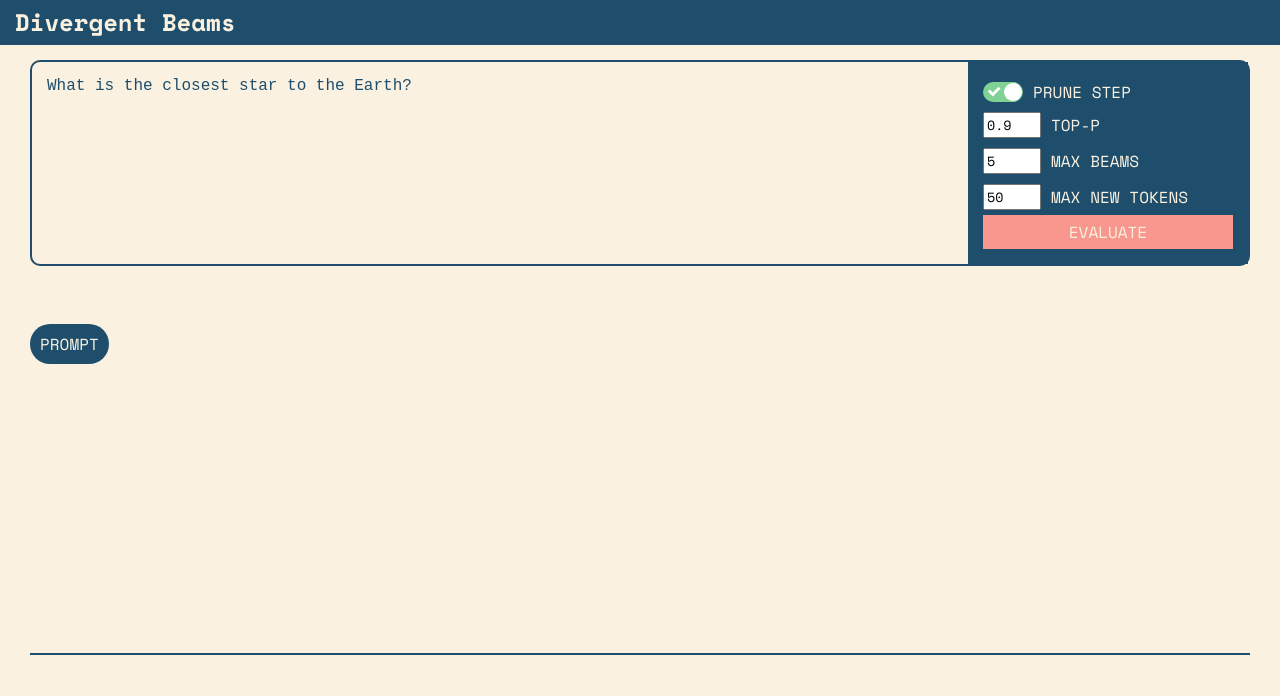
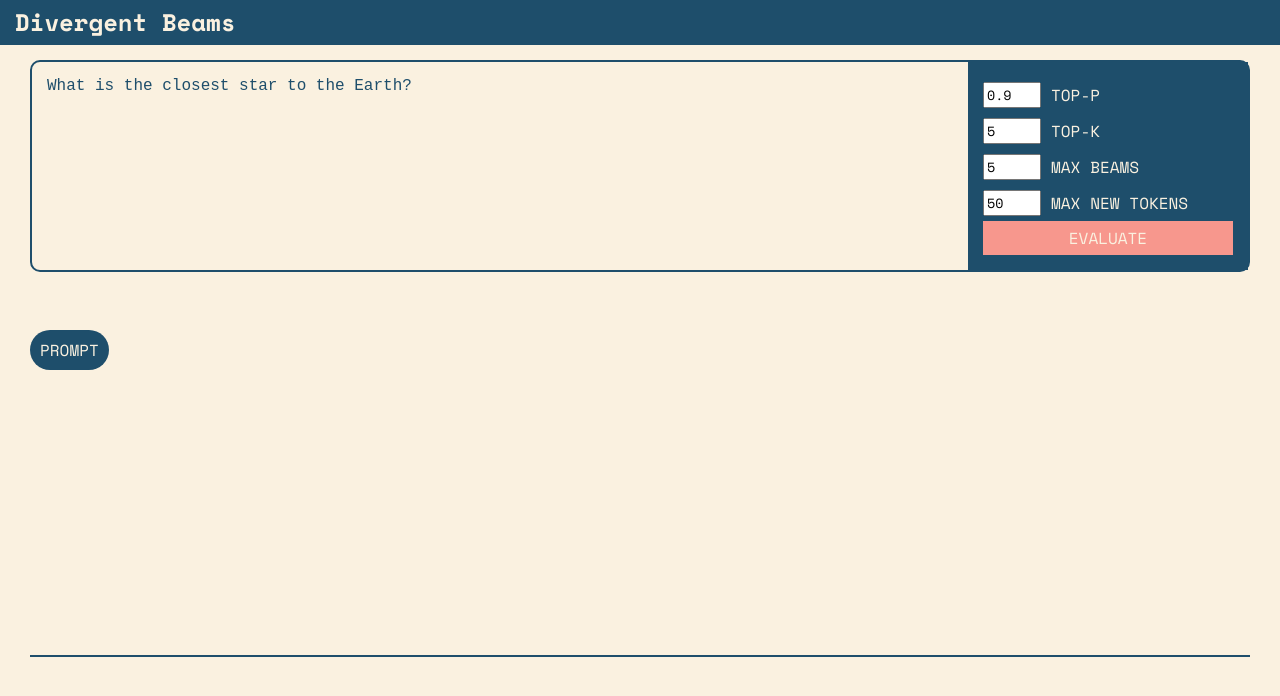
Before and after one commit to AaronJohnston/divergent-beams, a React (Vite) app in the folder ui/: page / in a window 1280 px wide. Shown: the top 696 px of the page. Built offline with nearby package versions, Linux system fonts and the light colour scheme.

Commit message:
Top k setting

```diff
--- a/ui/src/App.tsx
+++ b/ui/src/App.tsx
@@ -11,8 +11,6 @@ const TREE_ENDPOINT =
 function App() {
   const [eventSource, setEventSource] = useState<EventSource | null>(null);
   const [levels, setLevels] = useState<LevelSpec[]>([]);
-  const [lastPromptOptions, setLastPromptOptions] =
-    useState<PromptOptions | null>(null);
 
   const cancelGeneration = () => {
     if (eventSource) {
@@ -23,9 +21,8 @@ function App() {
 
   const evaluatePrompt = (promptOptions: PromptOptions) => {
     console.log("OPENING EVENT SOURCE");
-    const url = `${TREE_ENDPOINT}?topP=${promptOptions.topP}&maxBeams=${promptOptions.maxBeams}&maxNewTokens=${promptOptions.maxNewTokens}&prompt=${promptOptions.prompt}`;
+    const url = `${TREE_ENDPOINT}?topP=${promptOptions.topP}&topK=${promptOptions.topK}&maxBeams=${promptOptions.maxBeams}&maxNewTokens=${promptOptions.maxNewTokens}&prompt=${promptOptions.prompt}`;
     const eventSource = new EventSource(url);
-    setLastPromptOptions(promptOptions);
     setLevels([]);
 
     eventSource.onerror = (event) => {
@@ -52,10 +49,7 @@ function App() {
         <h1>Divergent Beams</h1>
       </header>
       <div className="App-content">
-        <PromptInput
-          lastPromptOptions={lastPromptOptions}
-          evaluatePrompt={evaluatePrompt}
-        ></PromptInput>
+        <PromptInput evaluatePrompt={evaluatePrompt}></PromptInput>
         <GenTree
           levels={levels}
           isGenerating={
--- a/ui/src/PromptInput.tsx
+++ b/ui/src/PromptInput.tsx
@@ -1,5 +1,5 @@
 import { useState } from "react";
-import Switch from "react-switch";
+// import Switch from "react-switch";
 import { PromptOptions } from "./types";
 
 function PromptInput({
@@ -10,10 +10,11 @@ function PromptInput({
   const [prompt, setPrompt] = useState(
     "What is the closest star to the Earth?"
   );
-  const [embedPrune, setEmbedPrune] = useState(true);
+  // const [embedPrune, setEmbedPrune] = useState(true);
   const [maxBeams, setMaxBeams] = useState(5);
   const [maxNewTokens, setMaxNewTokens] = useState(50);
   const [topP, setTopP] = useState(0.9);
+  const [topK, setTopK] = useState(5);
 
   return (
     <div className="PromptInput">
@@ -23,7 +24,7 @@ function PromptInput({
         // onBlur={() => evaluatePrompt(currPrompt)}
       ></textarea>
       <div className="PromptInput-menu">
-        <label className="PromptInput-label">
+        {/* <label className="PromptInput-label">
           <Switch
             className="PromptInput-switch"
             checked={embedPrune}
@@ -34,7 +35,7 @@ function PromptInput({
             offColor="#aaa"
           ></Switch>
           PRUNE STEP
-        </label>
+        </label> */}
         <label className="PromptInput-label">
           <input
             className="PromptInput-number"
@@ -44,6 +45,16 @@ function PromptInput({
             onChange={(e) => setTopP(parseFloat(e.target.value))}
           ></input>
           TOP-P
+        </label>
+        <label className="PromptInput-label">
+          <input
+            className="PromptInput-number"
+            type="number"
+            value={topK}
+            step={1}
+            onChange={(e) => setTopK(parseFloat(e.target.value))}
+          ></input>
+          TOP-K
         </label>
         <label className="PromptInput-label">
           <input
@@ -67,7 +78,7 @@ function PromptInput({
         <button
           className="PromptInput-submit"
           onClick={() =>
-            evaluatePrompt({ prompt, topP, maxBeams, maxNewTokens })
+            evaluatePrompt({ prompt, topP, topK, maxBeams, maxNewTokens })
           }
         >
           EVALUATE
--- a/ui/src/types.tsx
+++ b/ui/src/types.tsx
@@ -15,6 +15,7 @@ export type NodeSpec = {
 export type PromptOptions = {
   prompt: string;
   topP: number;
+  topK: number;
   maxBeams: number;
   maxNewTokens: number;
 };
```
Also changed, not shown: 1 other file (tests, documents, lock files or other folders).
